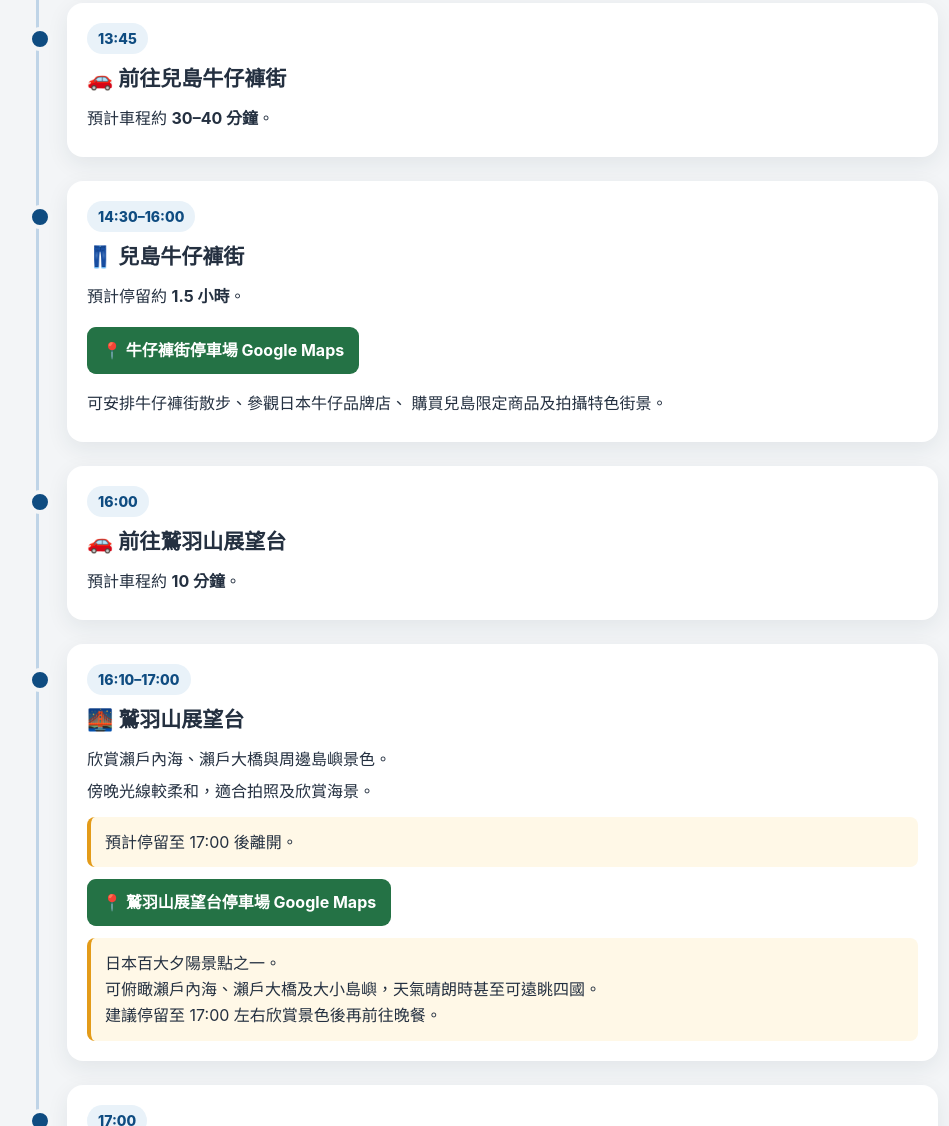
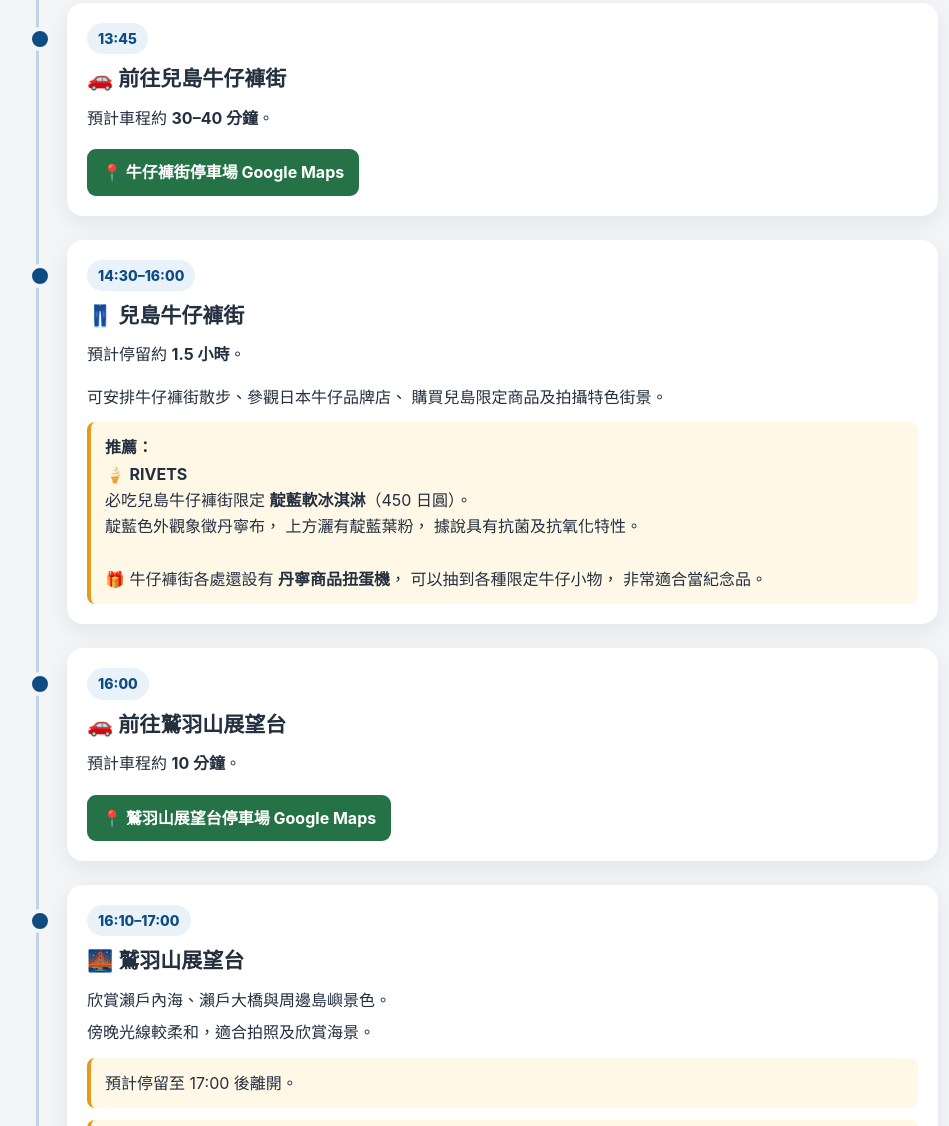
Before and after one commit to hsumoo/jeju-trip, a plain HTML site: page index.html in a window 1280 px wide. Shown: the part 9044-10170 px from the top of the page, without its empty margins (162-1111 px from the left). Drawn offline with Linux system fonts and the light colour scheme.

Commit message:
Edit day 3

```diff
--- a/index.html
+++ b/index.html
@@ -1006,19 +1006,11 @@ target="_blank">
 
  <article class="event">
   <span class="time">13:45</span>
+
   <h3>🚗 前往兒島牛仔褲街</h3>
 
   <p>
     預計車程約 <strong>30–40 分鐘</strong>。
-      </p>
-    </article>
-
-    <article class="event">
-      <span class="time">14:30–16:00</span>
-      <h3>👖 兒島牛仔褲街</h3>
-
-      <p>
-        預計停留約 <strong>1.5 小時</strong>。
   </p>
 
   <a
@@ -1030,19 +1022,60 @@ target="_blank">
     📍 牛仔褲街停車場 Google Maps
   </a>
 
-      <p style="margin-top: 16px;">
+</article>
+
+    <article class="event">
+      <span class="time">14:30–16:00</span>
+      <h3>👖 兒島牛仔褲街</h3>
+
+      <p>
+        預計停留約 <strong>1.5 小時</strong>。
+      </p>
+
+    <p style="margin-top:16px;">
 可安排牛仔褲街散步、參觀日本牛仔品牌店、
 購買兒島限定商品及拍攝特色街景。
 </p>
+
+<div class="tip">
+
+<strong>推薦：</strong><br>
+
+🍦 <strong>RIVETS</strong><br>
+必吃兒島牛仔褲街限定
+<strong>靛藍軟冰淇淋</strong>（450 日圓）。<br>
+
+靛藍色外觀象徵丹寧布，
+上方灑有靛藍葉粉，
+據說具有抗菌及抗氧化特性。
+
+<br><br>
+
+🎁 牛仔褲街各處還設有
+<strong>丹寧商品扭蛋機</strong>，
+可以抽到各種限定牛仔小物，
+非常適合當紀念品。
+
+</div>
     </article>
 
    <article class="event">
 <span class="time">16:00</span>
+
 <h3>🚗 前往鷲羽山展望台</h3>
 
 <p>
 預計車程約 <strong>10 分鐘</strong>。
 </p>
+
+<a
+class="map-button"
+href="https://maps.app.goo.gl/mj9nBpdccAV5KsSr6?g_st=ic"
+target="_blank"
+rel="noopener noreferrer"
+>
+📍 鷲羽山展望台停車場 Google Maps
+</a>
     </article>
 
     <article class="event">
@@ -1060,15 +1093,6 @@ target="_blank">
       <div class="tip">
         預計停留至 17:00 後離開。
       </div>
-
-    <a
-  class="map-button"
-  href="https://maps.app.goo.gl/mj9nBpdccAV5KsSr6?g_st=ic"
-  target="_blank"
-  rel="noopener noreferrer"
->
-  📍 鷲羽山展望台停車場 Google Maps
-</a>
 
 <div class="tip">
 日本百大夕陽景點之一。<br>
```
Lines whose indentation alone changed are shown as unchanged.
